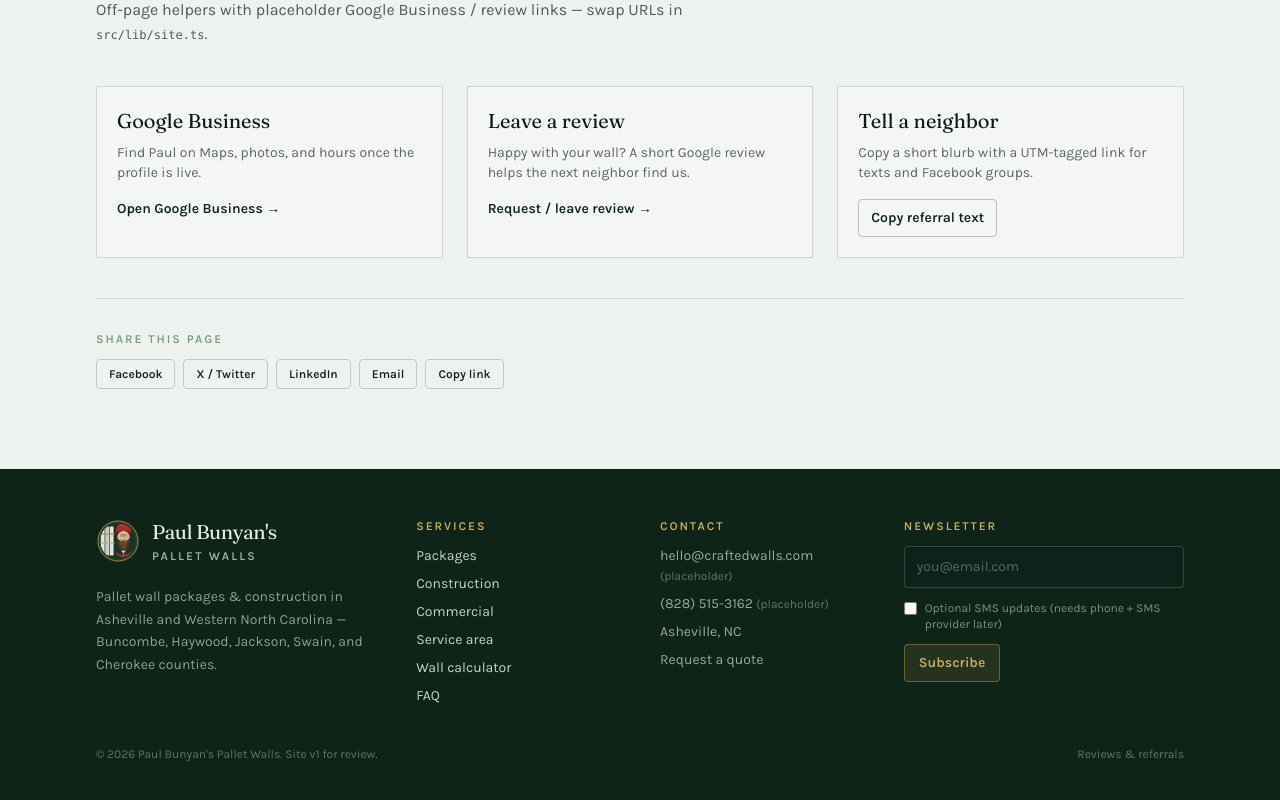
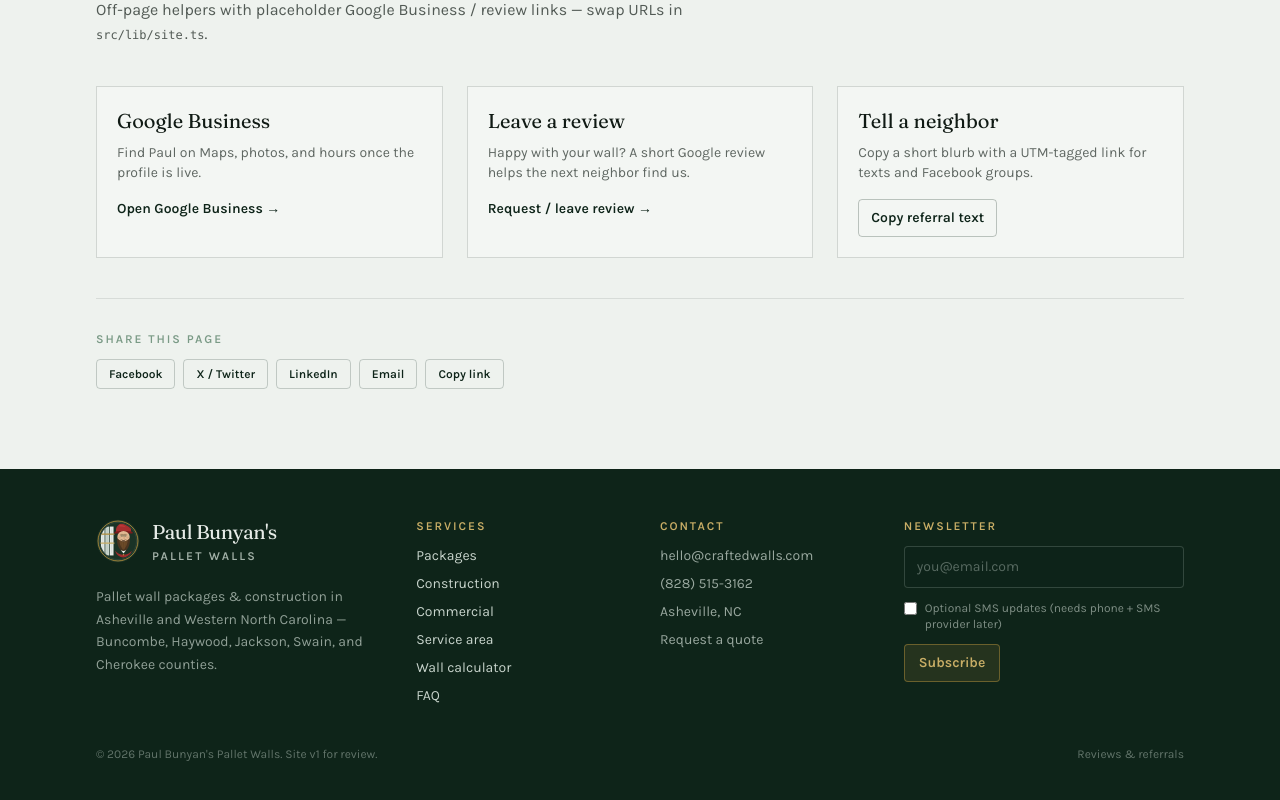
Before and after one commit to bearpixelmedia/pauls-pallet-walls, a Next.js app: page / in a window 1280 px wide. Shown: the part 7503-8303 px from the top of the page. Built offline with nearby package versions, Linux system fonts and the light colour scheme.

Commit message:
Footer: live tel link for Google Voice number

```diff
--- a/src/components/SiteFooter.tsx
+++ b/src/components/SiteFooter.tsx
@@ -60,12 +60,12 @@ export function SiteFooter() {
             <li>
               <a href={`mailto:${site.email}`} className="hover:text-ash">
                 {site.email}
-              </a>{" "}
-              <span className="text-xs text-mist/45">(placeholder)</span>
+              </a>
             </li>
             <li>
-              {site.phone}{" "}
-              <span className="text-xs text-mist/45">(placeholder)</span>
+              <a href={`tel:${site.phoneTel}`} className="hover:text-ash">
+                {site.phone}
+              </a>
             </li>
             <li>
               {site.location.city}, {site.location.region}
```
